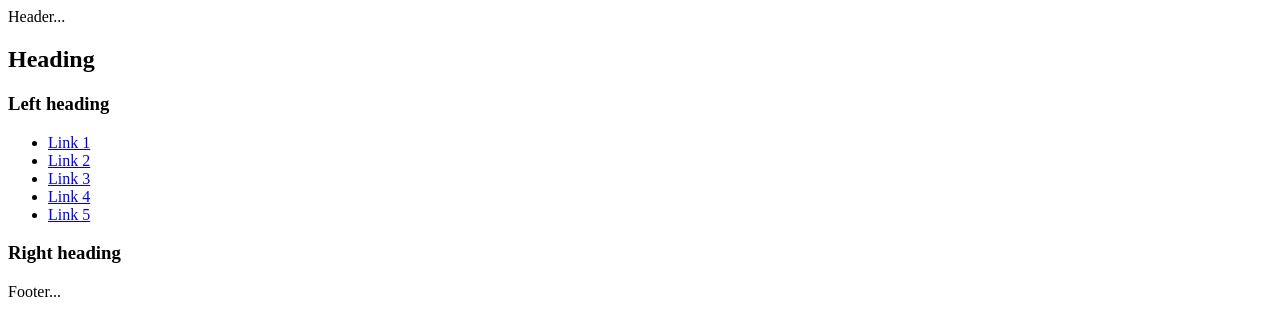
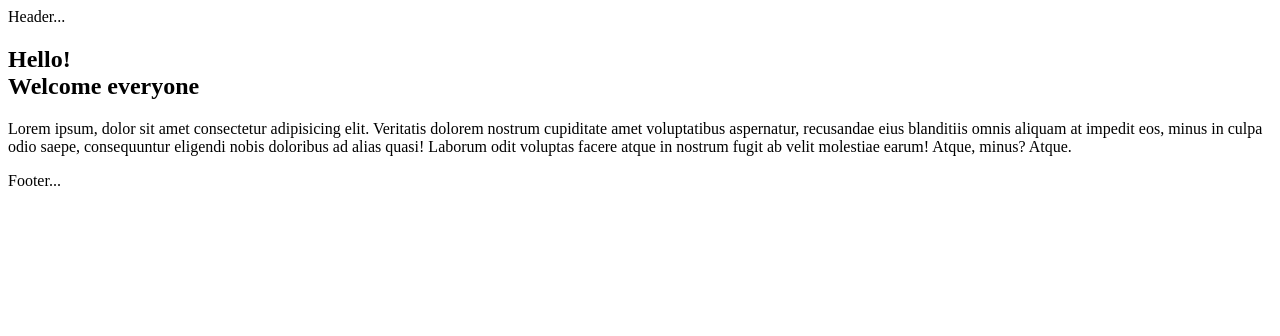
Before and after one commit to dev-mlk/automation-theme, a website: page public/index.html in a window 1280 px wide. Drawn offline with Linux system fonts and the light colour scheme.

Commit message:
deployment

```diff
--- a/public/index.html
+++ b/public/index.html
@@ -2,41 +2,27 @@
 	<p>Header...</p>
 </header>
 
-<div id="container">
+<div>
 
-	<main id="center" class="column">
+	<main>
 		<article>
 
-			<h1>Heading</h1>
-			<p>
-				<script>generateText(50)</script>
-			</p>
+			<h1>Hello! <br> Welcome everyone</h1>
 
 		</article>
 	</main>
 
-	<nav id="left" class="column">
-		<h3>Left heading</h3>
-		<ul>
-			<li><a href="#">Link 1</a></li>
-			<li><a href="#">Link 2</a></li>
-			<li><a href="#">Link 3</a></li>
-			<li><a href="#">Link 4</a></li>
-			<li><a href="#">Link 5</a></li>
-		</ul>
-	</nav>
 
-	<div id="right" class="column">
-		<h3>Right heading</h3>
-		<p>
-			<script>generateText(1)</script>
-		</p>
+	<div>
+		<p>Lorem ipsum, dolor sit amet consectetur adipisicing elit.
+			Veritatis dolorem nostrum cupiditate amet voluptatibus aspernatur, recusandae eius blanditiis omnis aliquam at impedit eos,
+			minus in culpa odio saepe, consequuntur eligendi nobis doloribus ad alias quasi! Laborum odit voluptas facere atque in nostrum fugit ab velit molestiae earum! Atque, minus? Atque.</p>
 	</div>
 
 </div>
 
-<div id="footer-wrapper">
-	<footer id="footer">
+<div>
+	<footer>
 		<p>Footer...</p>
 	</footer>
 </div>
```
